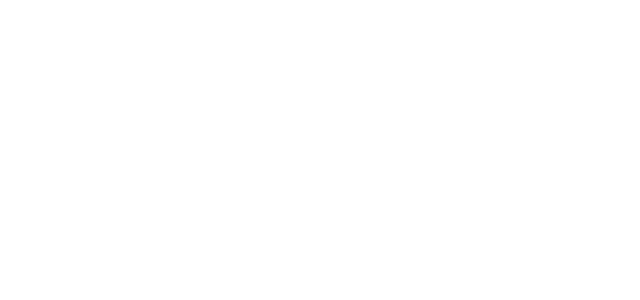
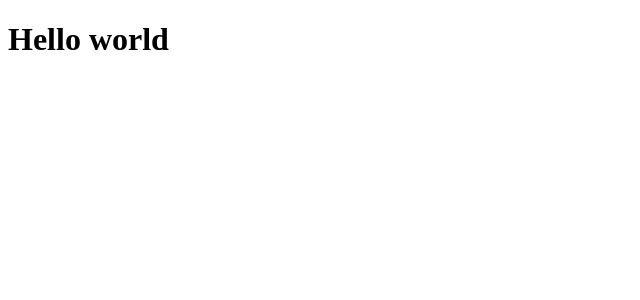
Before and after one commit to akbarahmadjonov/control-panel, a React (Create React App) app: page / in a window 1280 px wide. Shown: the top 300 px of the page, without its empty margins (0-640 px from the left). Built offline with nearby package versions, Linux system fonts and the light colour scheme.

Commit message:
Add hello world

```diff
--- a/src/App.jsx
+++ b/src/App.jsx
@@ -1,5 +1,8 @@
 function App() {
-  return <div className="App"></div>;
+  return <div className="App">
+    <h1>Hello world
+    </h1>
+  </div>;
 }
 
 export default App;
```
